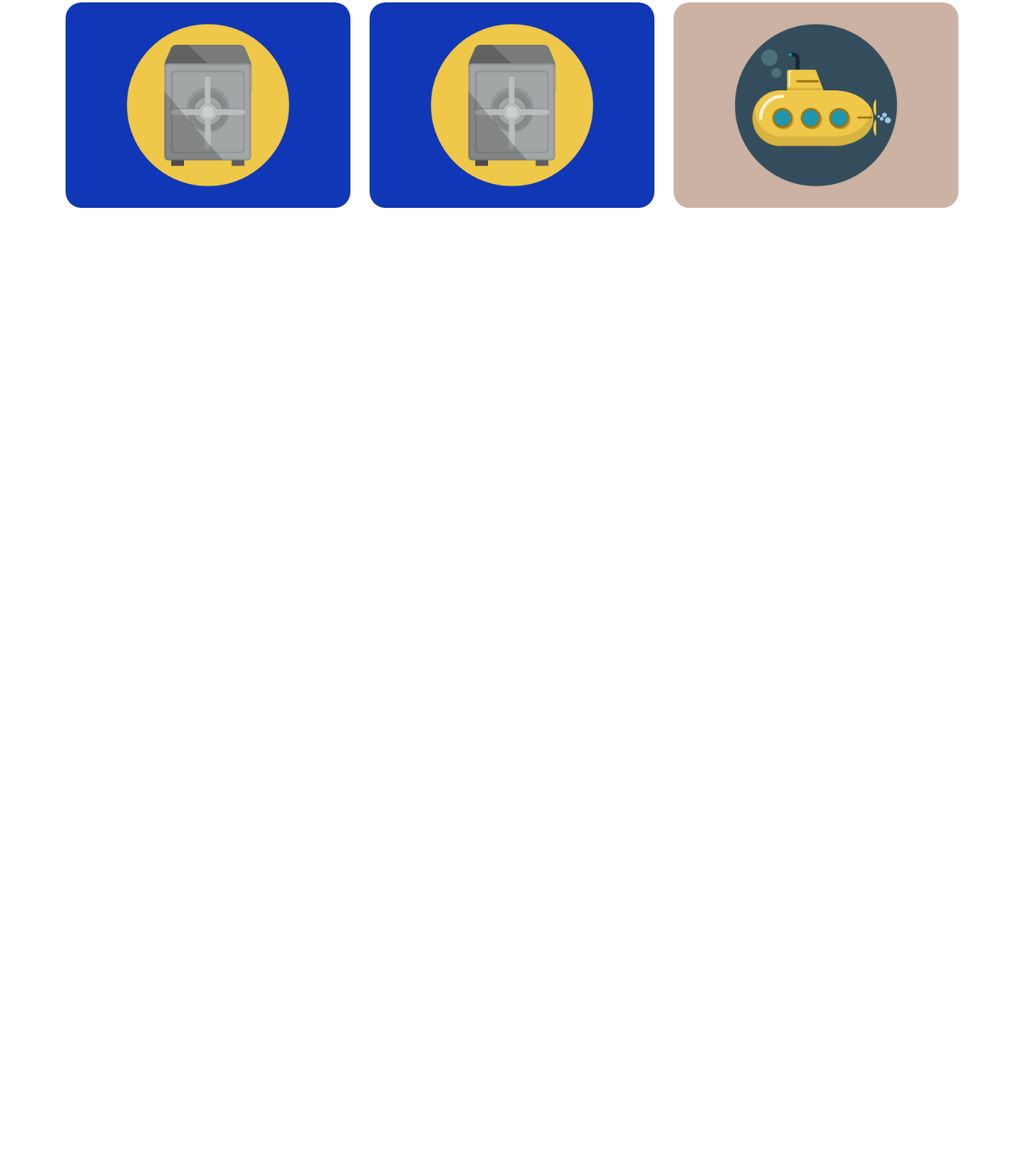
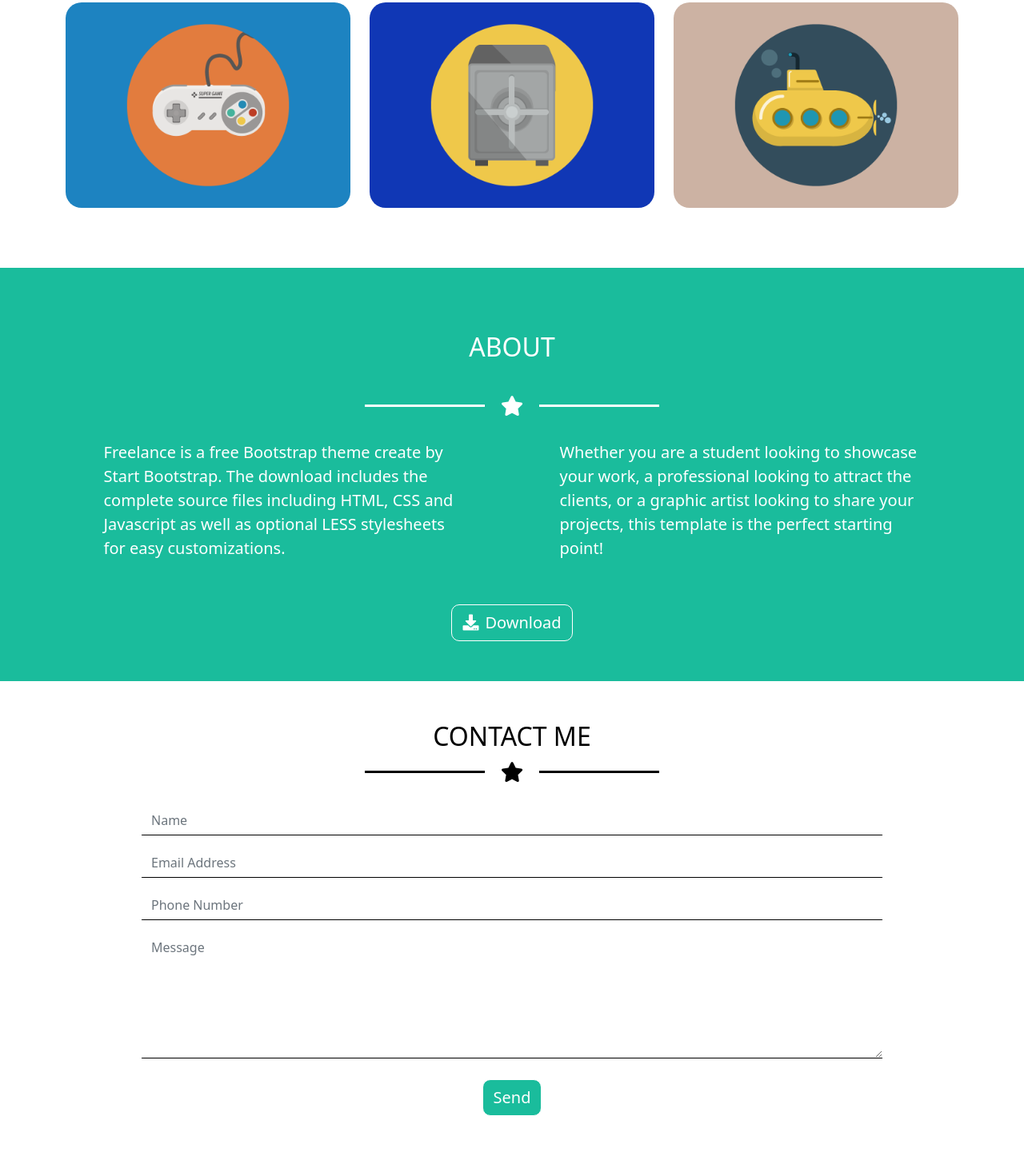
Before and after one commit to valentinacantarelli/html-css-bootstrap-freelancer, a plain HTML site: page test.html in a window 1280 px wide. Shown: the part 1228-2674 px from the top of the page at 80% size. Before the commit the page ends 1563 px from the top, so only its background shows below. Drawn offline with nearby package versions, Linux system fonts and the light colour scheme.

Commit message:
aggiunto form

```diff
--- a/css/style.css
+++ b/css/style.css
@@ -1,4 +1,7 @@
 /*commom*/
+html {
+    scroll-behavior: smooth;
+  }
 body{
     color: white;
     font-size: 20px;
@@ -119,22 +122,15 @@ header{
     color: black;
     padding: 50px 0;
 }
-.contact-form{
-    border-bottom: 1px solid black;
-    width: 100%;
-    display: inline-block;
-    padding: 20px 0 ;
+.btn_send{
+    margin-top: 10px;
+
 }
-.message{
-    padding-bottom: 150px;
-}
-.btn-send{
-    margin: 10px 0;
-    background-color: #1abc9c ;
-    border-radius: 10px;
-    color: white;
-    padding: 5px 10px;
+
+.form-control{
     border: none;
+    border-bottom:1px solid black ;
+    border-radius: 0;
 }
 /*footer*/
 .top-footer{
--- a/test.html
+++ b/test.html
@@ -90,7 +90,7 @@
                         </div>
                         <div class="col-12 col-md-6 col-lg-4">
                             <div class="img-portfolio">
-                                <img src="img/safe.png" alt="game">
+                                <img src="img/game.png" alt="game">
                             </div>
                         </div>
                         <div class="col-12 col-md-6 col-lg-4">
@@ -107,37 +107,66 @@
                 </div>
             </section>
             <!-- sezione about  -->
-            <!-- <section id="about" class="about-section">
+            <section id="about" class="about-section">
                 <div class="container">
                     <div class="row">
                         <div class="col-12 text-center">
                             <h2 class="about-title">ABOUT</h2>
+                            <div class="star-line ">
+                                <div class="line_decoration align-middle"></div><i class="fas fa-star align-middle"></i><div class="line_decoration align-middle"></div>
+                            </div>
                         </div>
-                        <div class="col-10 col-md-4 mx-auto">
-                            Lorem ipsum dolor sit, amet consectetur adipisicing elit. Quod praesentium illum quam reiciendis odio doloribus dicta? Reprehenderit, aperiam sed autem saepe deleniti accusamus, officiis exercitationem quo veniam aspernatur, molestias voluptates!
+                        <div class="col-10 col-md-5 mx-auto">
+                            Freelance is a free Bootstrap theme create by Start Bootstrap.
+                            The download includes the complete source files including HTML,
+                            CSS and Javascript as well as optional LESS stylesheets for easy
+                            customizations.
                         </div>
-                        <div class="col-10 col-md-4 mx-auto">
-                            Lorem ipsum dolor sit amet, consectetur adipisicing elit. Perferendis expedita eligendi, veritatis eius molestias odit, natus nam rerum illo esse corrupti fugiat placeat laboriosam aperiam tempora earum ipsam quis beatae?
+                        <div class="col-10 col-md-5 mx-auto">
+                            Whether you are a student looking to showcase your work, a professional
+                            looking to attract the clients, or a graphic artist looking to share your
+                            projects, this template is the perfect starting point!
+
                         </div>
                         <div class="col-12 text-center">
-                            <button class="download-btn">Download</button>
+                            <button class="green-section button-green"><i class="fas fa-download"></i>Download</button>
+
                         </div>
                     </div>
                 </div>
-            </section> -->
+            </section>
             <!-- sezione contact me  -->
-            <!-- <section id="contact" class="contact-section ">
+            <section id="contact" class="contact-section ">
                 <div class="container">
-                    <div class="row">
-                        <div class="col-11 text-center">
+                    <div class="row justify-content-center">
+                        <div class="col-10 text-center">
                             <h2>CONTACT ME</h2>
+                            <div class="star-line ">
+                                <div class="line_decoration  black_line align-middle"></div><i class="fas fa-star align-middle"></i><div class="line_decoration  black_line align-middle"></div>
+                            </div>
+                            <form>
+                                <div class="mb-3">
+                                    <input type="text" class="form-control" id="formGroupExampleInput" placeholder="Name">
+                                  </div>
+                                <div class="mb-3">
+                                  <input type="email" class="form-control" id="exampleInputEmail1" aria-describedby="emailHelp" placeholder="Email Address">
+                                  <div id="emailHelp" class="form-text"></div>
+                                </div>
+                                <div class="mb-3">
+                                    <input type="text" class="form-control" id="formGroupExampleInput" placeholder="Phone Number">
+                                  </div>
+                                <div class="mb-3">
+                                    <textarea class="form-control" id="exampleFormControlTextarea1" placeholder="Message" rows="6"></textarea>
+                                  </div>
+                                  <button class="green-section button-green btn_send">Send</button>
+                              </form>
                         </div>
 
                     </div>
                 </div>
             </section>
         </main>
-        <footer> -->
+        <footer>
             <!-- top footer  -->
             <!-- <section class="top-footer ">
                 <div class="container">
```
Also changed, not shown: index.html (+23 -4 lines).
